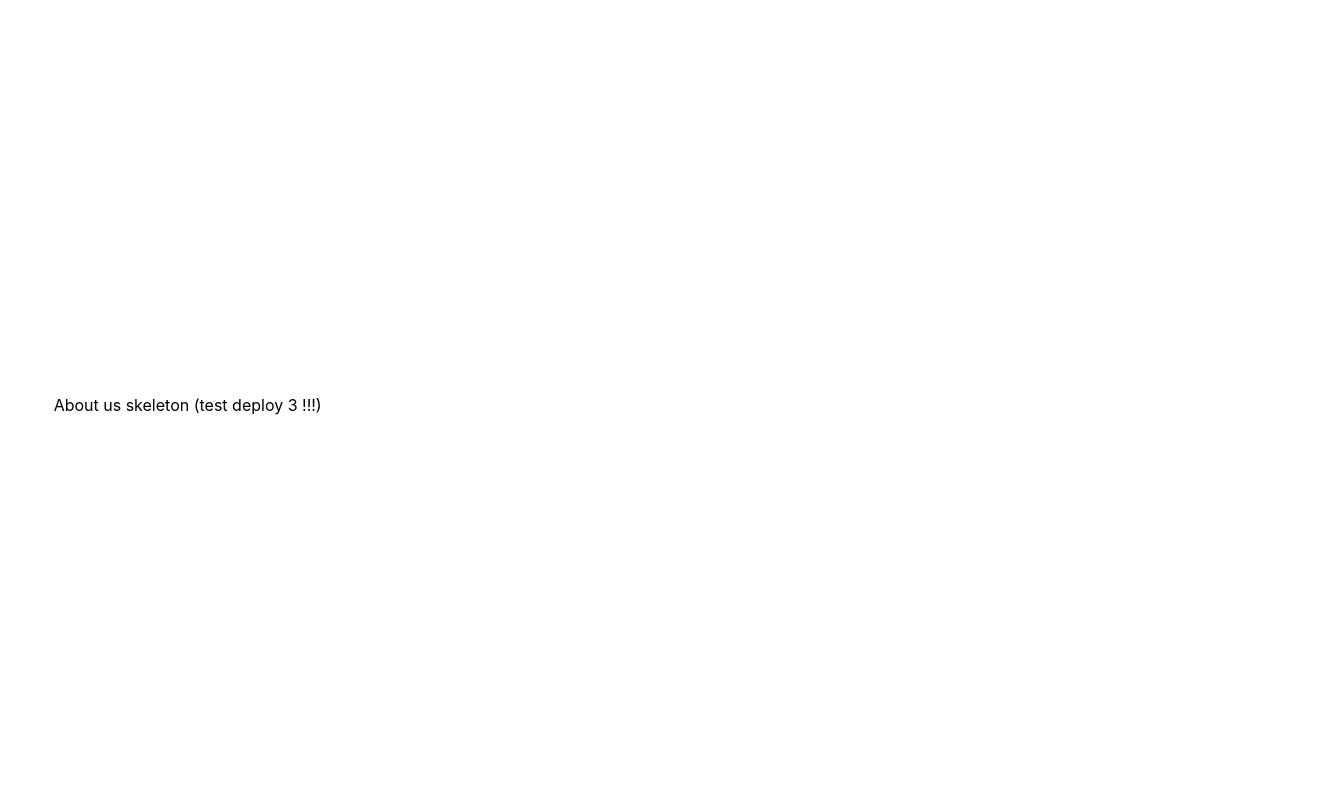
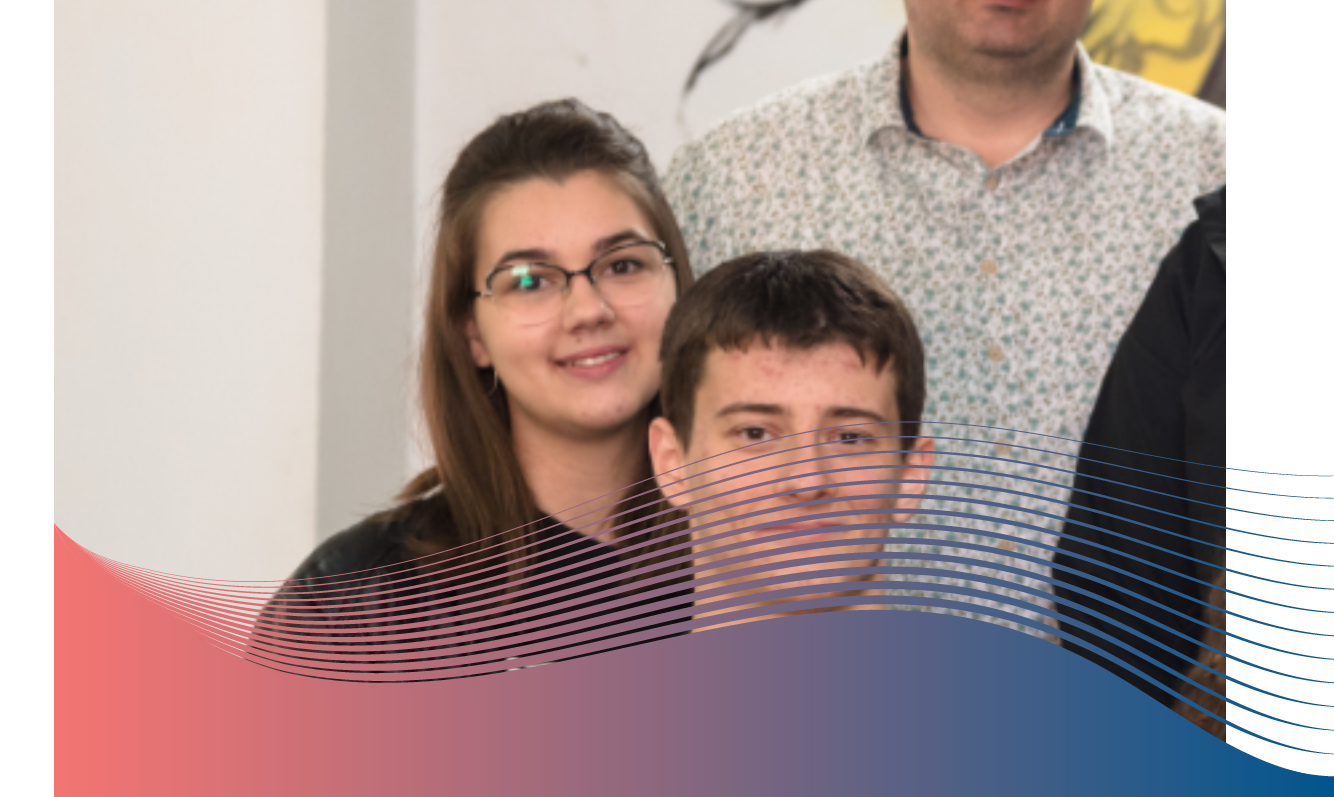
Before and after one commit to roboclub-tu/roboclub-website, a React (Create React App) app: page / in a window 1280 px wide. Shown: the part 500-1297 px from the top of the page, 1334 px wide, since content can reach past the window. Built offline with nearby package versions, Linux system fonts and the light colour scheme.

Commit message:
Create background image with parallax effect

```diff
--- a/src/components/Team/Team.js
+++ b/src/components/Team/Team.js
@@ -1,7 +1,8 @@
 import './Team.scss'
+import waves from "../../assets/waves.svg"
 
 export function Team() {
-    return <div id='team'>
-        <span>Team skeleton</span>
+    return <div id='team' className='parallax'>
+            <img src={waves} className="wavesImg" alt="waves" />
     </div>;
 }
--- a/src/components/Team/Team.scss
+++ b/src/components/Team/Team.scss
@@ -1,3 +1,30 @@
 #team {
-  height: 100vh;
+  // height: 100vh;
+  height: 285vh;
+  position:relative;
 }
+
+.parallax {
+  background-image: url('../../assets/DSC_pic-hero_banner.png');
+  height: 100%;
+
+  /* Create the parallax scrolling effect */
+  background-attachment: fixed;
+  background-size: cover;
+  background-repeat:no-repeat;
+  z-index: 0;
+}
+
+/* Turn off parallax scrolling for tablets and phones. Increase the pixels if needed */
+@media only screen and (max-device-width: 1366px) {
+  .parallax {
+    background-attachment: scroll;
+  }
+}
+
+.wavesImg{
+  position:absolute;
+  bottom:0;
+  left:0;
+  z-index: 1;
+}
```
